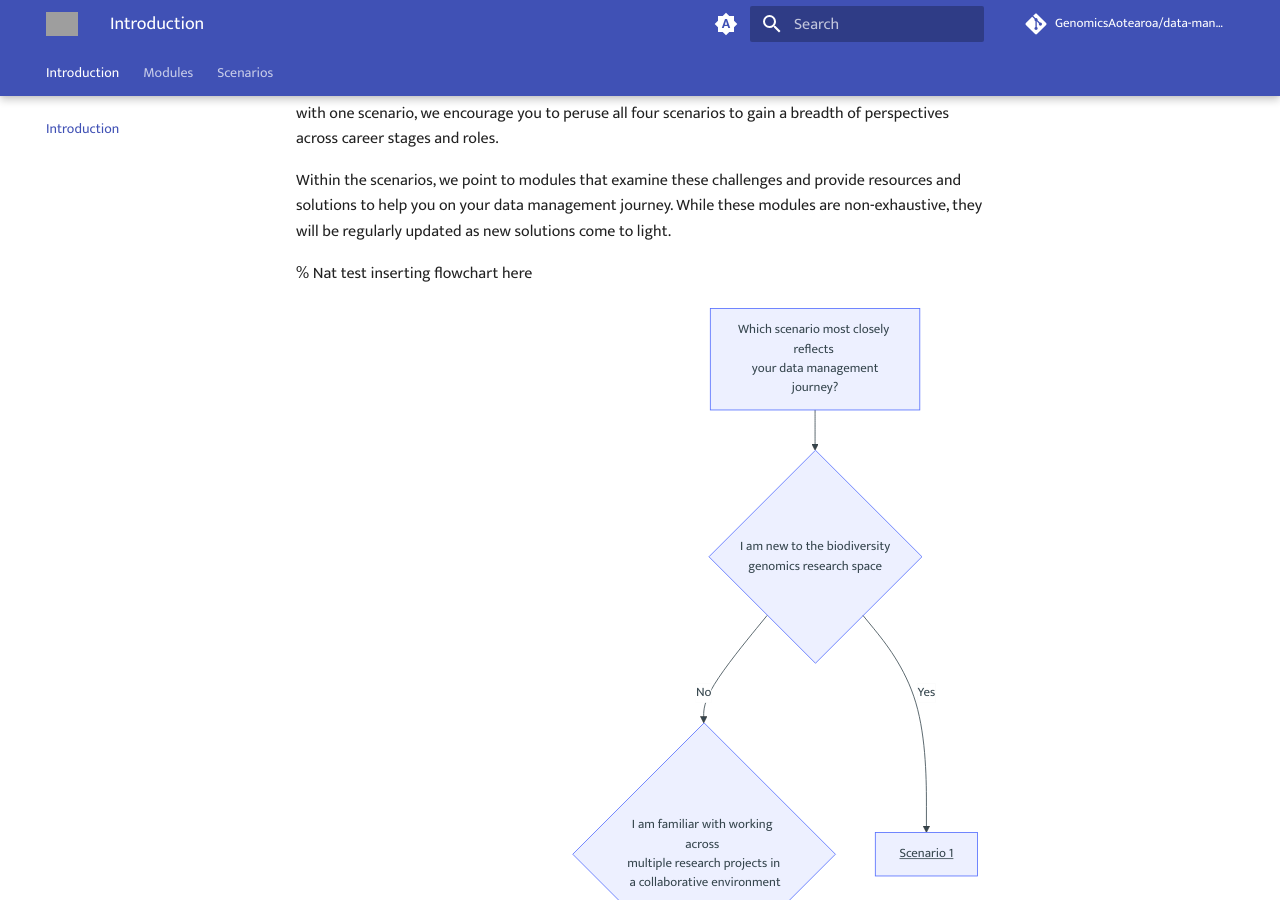
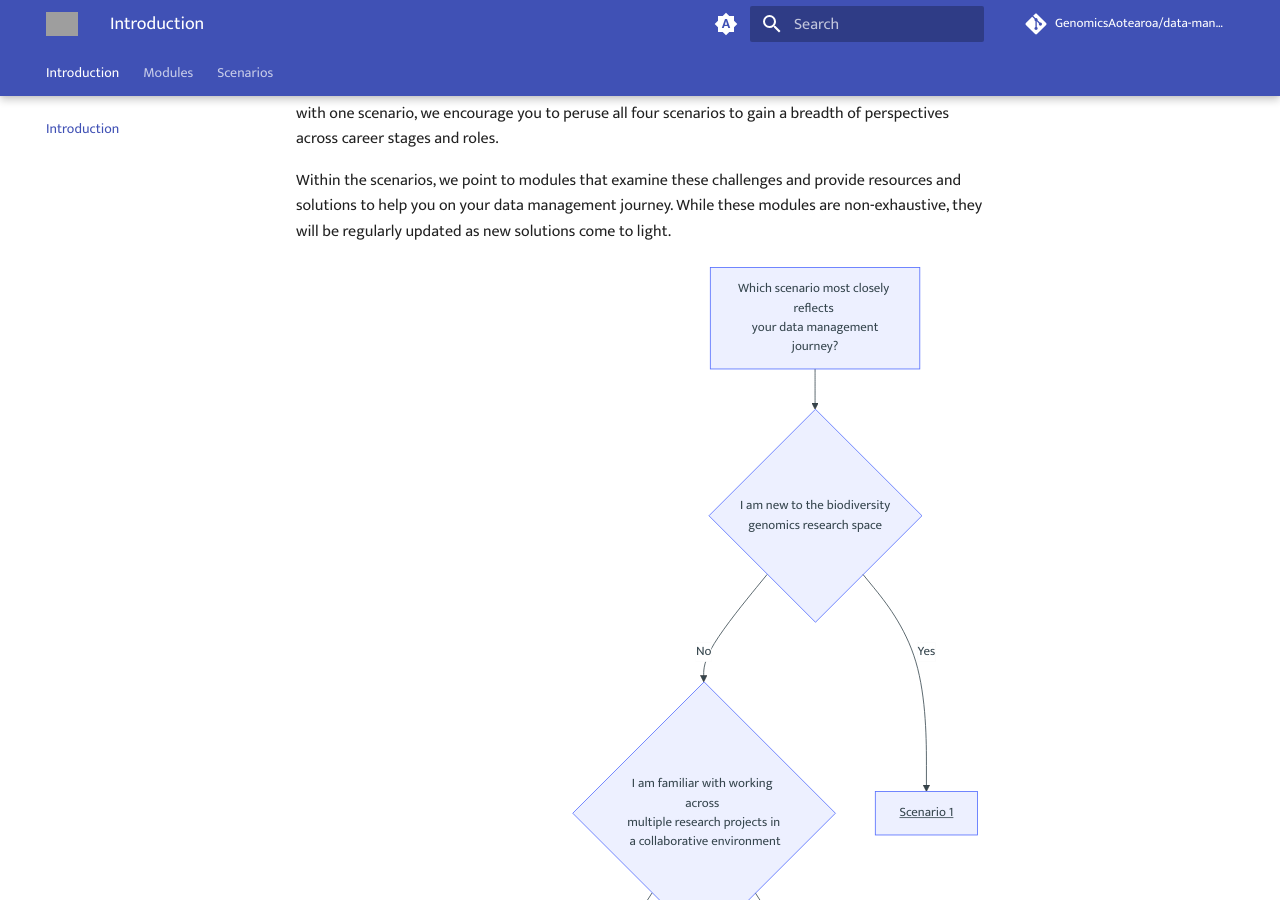
Before and after one commit to GenomicsAotearoa/data-management-resources, an MkDocs documentation site: the page built from docs/index.md, in a window 1280 px wide and 900 px high, scrolled down 594 px. Built offline with MkDocs 1.6.1 and Material for MkDocs 9.7.7, drawn with Linux system fonts in a browser that asks for light colours; comment, search, counter and statistics services are not loaded; grey boxes are pictures that could not be loaded.

Commit message:
removed comment

````diff
--- a/docs/index.md
+++ b/docs/index.md
@@ -7,8 +7,6 @@ The primary goal of this repository is to support biodiversity genomics research
 In this repository we outline four scenarios[1,2,3,4] that illustrate some of the challenges associated with genomic data management. We use these examples to demonstrate a diversity of realistic considerations, compromises, and actions for biodiversity genomic data management. While we acknowledge that real life is not typically this tidy, we hope that you may see your own experiences reflected through some combination of these scenarios. While you are likely to relate most strongly with one scenario, we encourage you to peruse all four scenarios to gain a breadth of perspectives across career stages and roles.
 
 Within the scenarios, we point to modules that examine these challenges and provide resources and solutions to help you on your data management journey. While these modules are non-exhaustive, they will be regularly updated as new solutions come to light.
-
-% Nat test inserting flowchart here
 
 ```mermaid
 graph TD;
````
